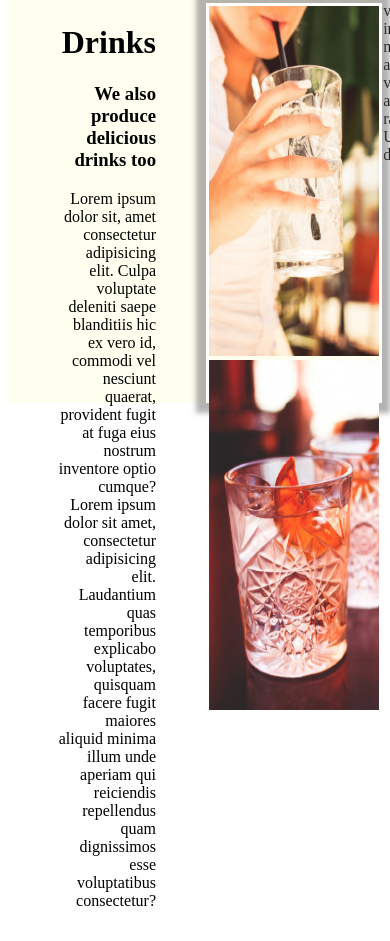
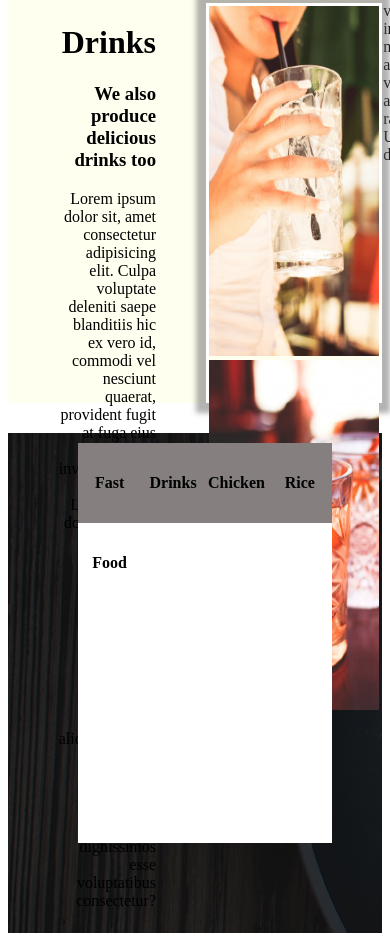
Before and after one commit to Izzy-M/Anita-Kitchen, a plain HTML site: page index.html in a window 390 px wide. Shown: the part 1555-2496 px from the top of the page. Before the commit the page ends 2465 px from the top, so only its background shows below. Drawn offline with Linux system fonts and the light colour scheme.

Commit message:
fully designed postmidle div with responsive header

```diff
--- a/index.html
+++ b/index.html
@@ -65,7 +65,17 @@
                 <img src="assets/drink1.jpg" height="350px" width="170px"alt="drink1"><img src="assets/drink2.jpg" height="350px" width="170px"alt=""></div>
         </div>
     </div>
-
+    <div class="postmiddle">
+        <div class="postmiddlecontholder">
+            <div class="postmiddledivh">
+                <div class="postmiddledivhdiv">fast food</div>
+                <div class="postmiddledivhdiv">drinks</div>
+                <div class="postmiddledivhdiv">chicken</div>
+                <div class="postmiddledivhdiv">rice</div></li>
+            </div>
+           <!--<div class="postmiddlediv"></div>-->
+        </div>
+    </div>
 </div>
 </body>
 </html>
--- a/style.css
+++ b/style.css
@@ -46,7 +46,7 @@ opacity:0.9;background-size: contain;
     line-height:250px;font-style:italic;
 }
 .middleholder{
-    background-color: ivory;width:100%;height:auto;display: flex;flex-direction: column;
+    background-color: ivory;width:100%;height:auto;display: flex;flex-direction: column;margin-bottom: 30px;
 }
 .fastfood ,.fastdrink{
     height:400px;width:100%;display:flex;position:relative;margin-top:50px;
@@ -71,5 +71,23 @@ opacity:0.9;background-size: contain;
     text-align: center;position:relative;
 }
 .postmiddle{
-    height:450px;width:100%;background-image: url("");
+    height:500px;width:100%;background-image: url("assets/backgrounds/foodsBg.jpg");
 }
+.postmiddlecontholder{
+    height:400px;width:65%;background: white;position: absolute;margin-top: 2.5%;left:20%;display: flex;
+    flex-direction: row;
+}
+.postmiddledivh{
+    height:80px;background: #857f7f;position: absolute;width: 100%;;
+}
+.postmiddledivhdiv{
+    width:25%;font-weight:bold;text-transform: capitalize;float: left;text-align:center;flex-direction: row;
+    line-height:80px;border-width: 0.5px;border-color:black;border-collapse: collapse;
+}
+.postmiddlediv{
+    height:200px;width:20%;justify-content: space-around;background: #f0f0f0;float:left;
+    position: absolute;
+}
+.postmiddledivhdiv:hover{
+    background: white;cursor: pointer;border: none;
+}
```
